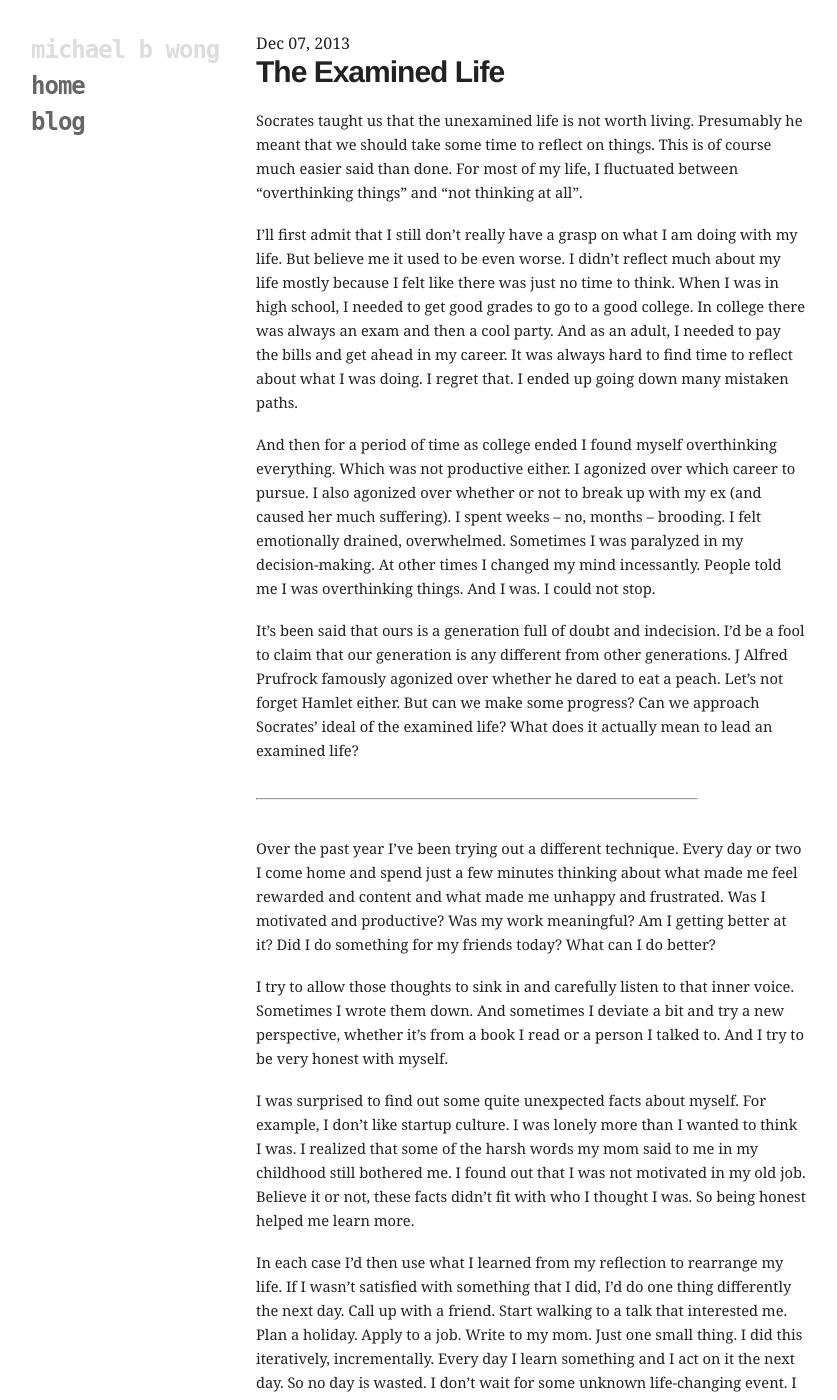
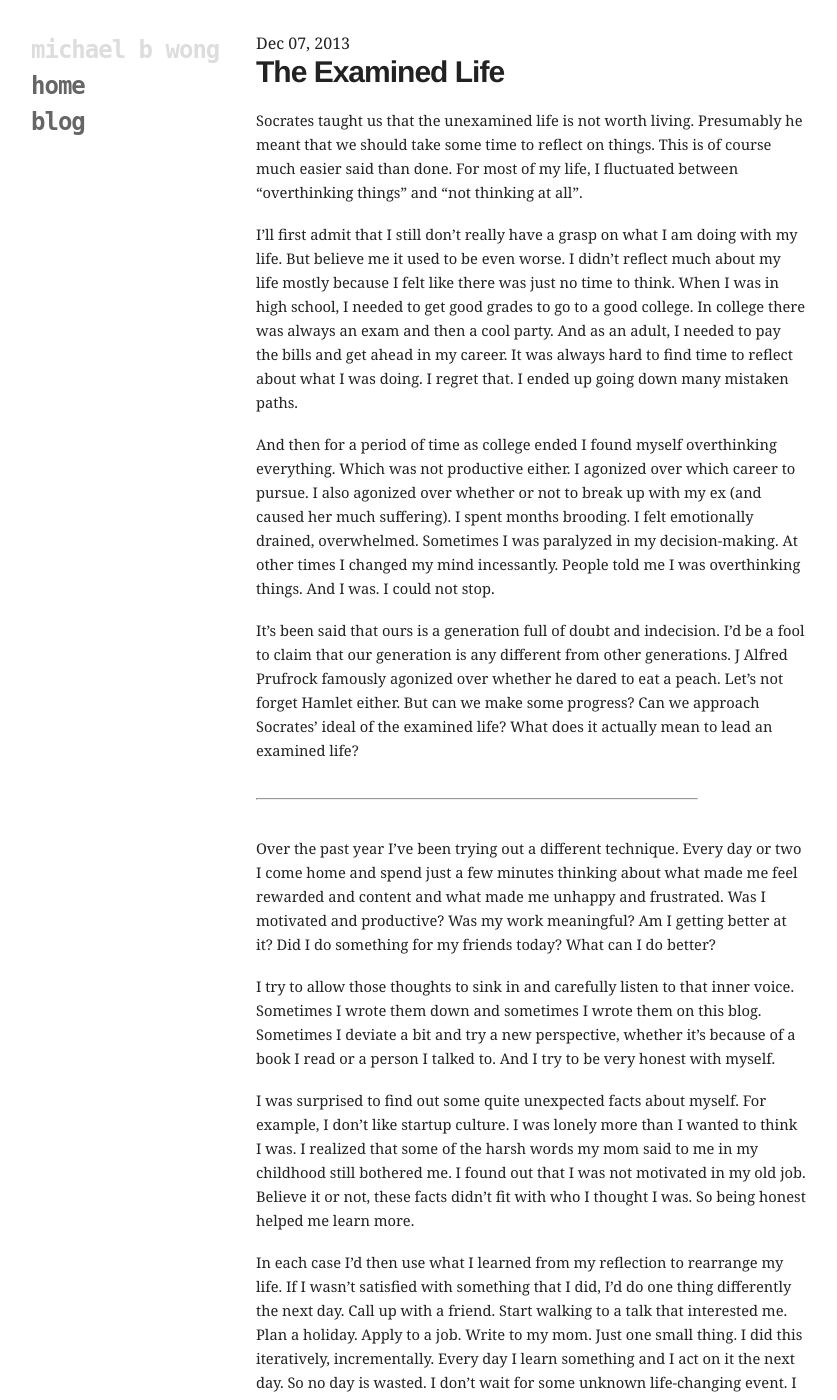
Before and after one commit to mbwong/mbwong.github.com, a Jekyll site: the page built from _posts/2013-12-07-the-examined-life.md, in a window 1280 px wide and 1400 px high. Shown: the whole window, without its empty margins (94-931 px from the left). Built offline with Jekyll 4.4.1, drawn with Linux system fonts in a browser that asks for light colours; some of the changed text lies outside the part shown.

Commit message:
Update 2013-12-07-the-examined-life.md

```diff
--- a/_posts/2013-12-07-the-examined-life.md
+++ b/_posts/2013-12-07-the-examined-life.md
@@ -10,7 +10,7 @@ Socrates taught us that the unexamined life is not worth living. Presumably he m
 
 I’ll first admit that I still don’t really have a grasp on what I am doing with my life. But believe me it used to be even worse. I didn’t reflect much about my life mostly because I felt like there was just no time to think. When I was in high school, I needed to get good grades to go to a good college. In college there was always an exam and then a cool party. And as an adult, I needed to pay the bills and get ahead in my career. It was always hard to find time to reflect about what I was doing. I regret that. I ended up going down many mistaken paths.
 
-And then for a period of time as college ended I found myself overthinking everything. Which was not productive either. I agonized over which career to pursue. I also agonized over whether or not to break up with my ex (and caused her much suffering). I spent weeks – no, months – brooding. I felt emotionally drained, overwhelmed. Sometimes I was paralyzed in my decision-making. At other times I changed my mind incessantly. People told me I was overthinking things. And I was. I could not stop.
+And then for a period of time as college ended I found myself overthinking everything. Which was not productive either. I agonized over which career to pursue. I also agonized over whether or not to break up with my ex (and caused her much suffering). I spent months brooding. I felt emotionally drained, overwhelmed. Sometimes I was paralyzed in my decision-making. At other times I changed my mind incessantly. People told me I was overthinking things. And I was. I could not stop.
 
 It’s been said that ours is a generation full of doubt and indecision. I’d be a fool to claim that our generation is any different from other generations. J Alfred Prufrock famously agonized over whether he dared to eat a peach. Let’s not forget Hamlet either. But can we make some progress? Can we approach Socrates’ ideal of the examined life? What does it actually mean to lead an examined life?
 
@@ -18,7 +18,7 @@ It’s been said that ours is a generation full of doubt and indecision. I’d b
 
 Over the past year I’ve been trying out a different technique. Every day or two I come home and spend just a few minutes thinking about what made me feel rewarded and content and what made me unhappy and frustrated. Was I motivated and productive? Was my work meaningful? Am I getting better at it? Did I do something for my friends today? What can I do better?
 
-I try to allow those thoughts to sink in and carefully listen to that inner voice. Sometimes I wrote them down. And sometimes I deviate a bit and try a new perspective, whether it’s from a book I read or a person I talked to. And I try to be very honest with myself.
+I try to allow those thoughts to sink in and carefully listen to that inner voice. Sometimes I wrote them down and sometimes I wrote them on this blog. Sometimes I deviate a bit and try a new perspective, whether it’s because of a book I read or a person I talked to. And I try to be very honest with myself.
 
 I was surprised to find out some quite unexpected facts about myself. For example, I don’t like startup culture. I was lonely more than I wanted to think I was. I realized that some of the harsh words my mom said to me in my childhood still bothered me. I found out that I was not motivated in my old job. Believe it or not, these facts didn't fit with who I thought I was. So being honest helped me learn more.
 
```
Also changed, not shown: other parts of _posts/2013-12-07-the-examined-life.md (+1 -1 lines).
